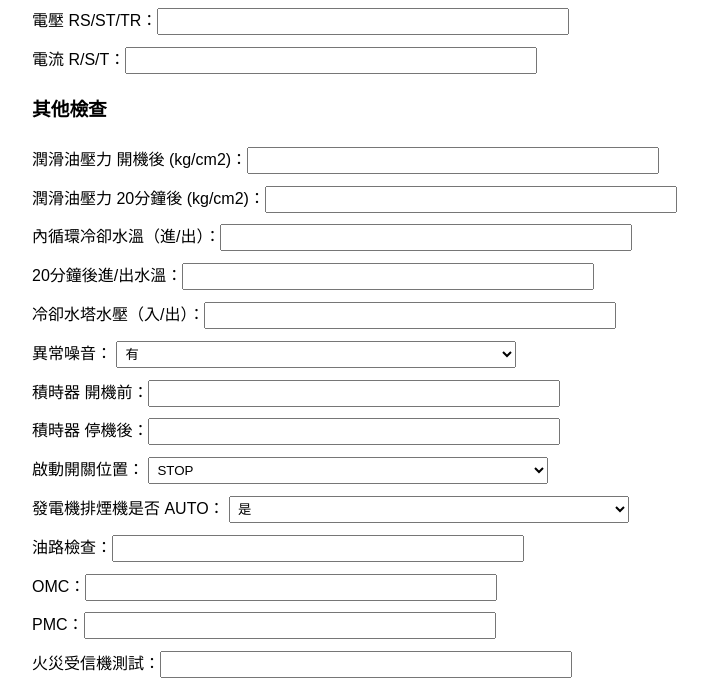
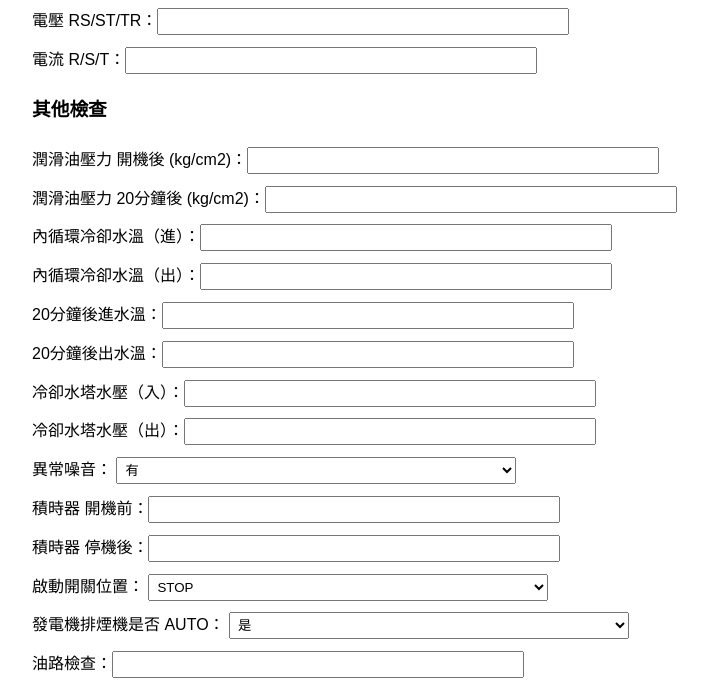
Before and after one commit to gestaboo/GEN, a Flask app: page / in a window 1280 px wide. Shown: the part 1436-2122 px from the top of the page, without its empty margins (8-716 px from the left). Run offline with Flask 3, Linux system fonts and the light colour scheme.

Commit message:
Update form.html

```diff
--- a/templates/form.html
+++ b/templates/form.html
@@ -91,10 +91,13 @@
     <label>潤滑油壓力 開機後 (kg/cm2)：<input type="text" name="oil_pressure_start"></label>
     <label>潤滑油壓力 20分鐘後 (kg/cm2)：<input type="text" name="oil_pressure_20"></label>
 
-    <label>內循環冷卻水溫（進/出）：<input type="text" name="water_in_out"></label>
-    <label>20分鐘後進/出水溫：<input type="text" name="water_in_out_20"></label>
+    <label>內循環冷卻水溫（進）：<input type="text" name="water_in_in"></label>
+    <label>內循環冷卻水溫（出）：<input type="text" name="water_in_out"></label>
+    <label>20分鐘後進水溫：<input type="text" name="water_in_20"></label>
+    <label>20分鐘後出水溫：<input type="text" name="water_out_20"></label>
 
-    <label>冷卻水塔水壓（入/出）：<input type="text" name="cooling_pressure"></label>
+    <label>冷卻水塔水壓（入）：<input type="text" name="cooling_in_pressure"></label>
+    <label>冷卻水塔水壓（出）：<input type="text" name="cooling_out_pressure"></label>
 
     <label>異常噪音：
       <select name="noise">
```
